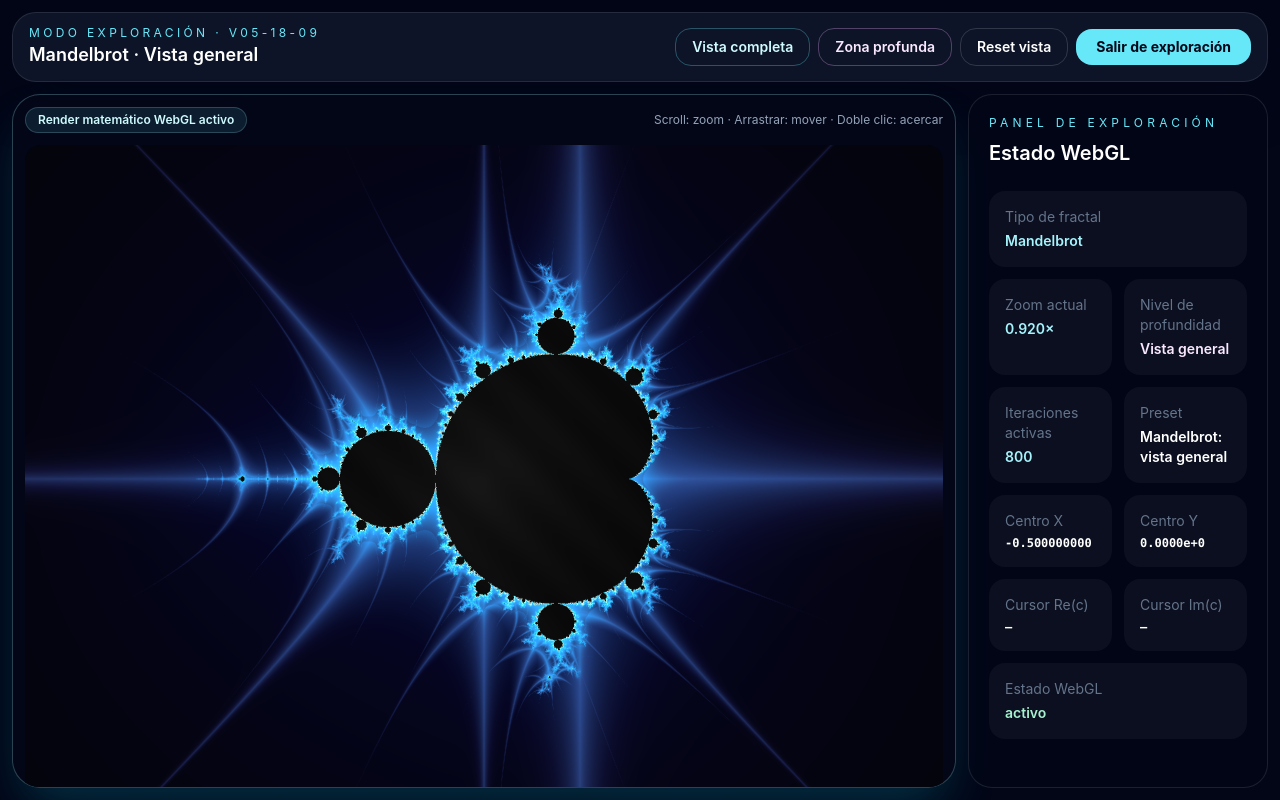
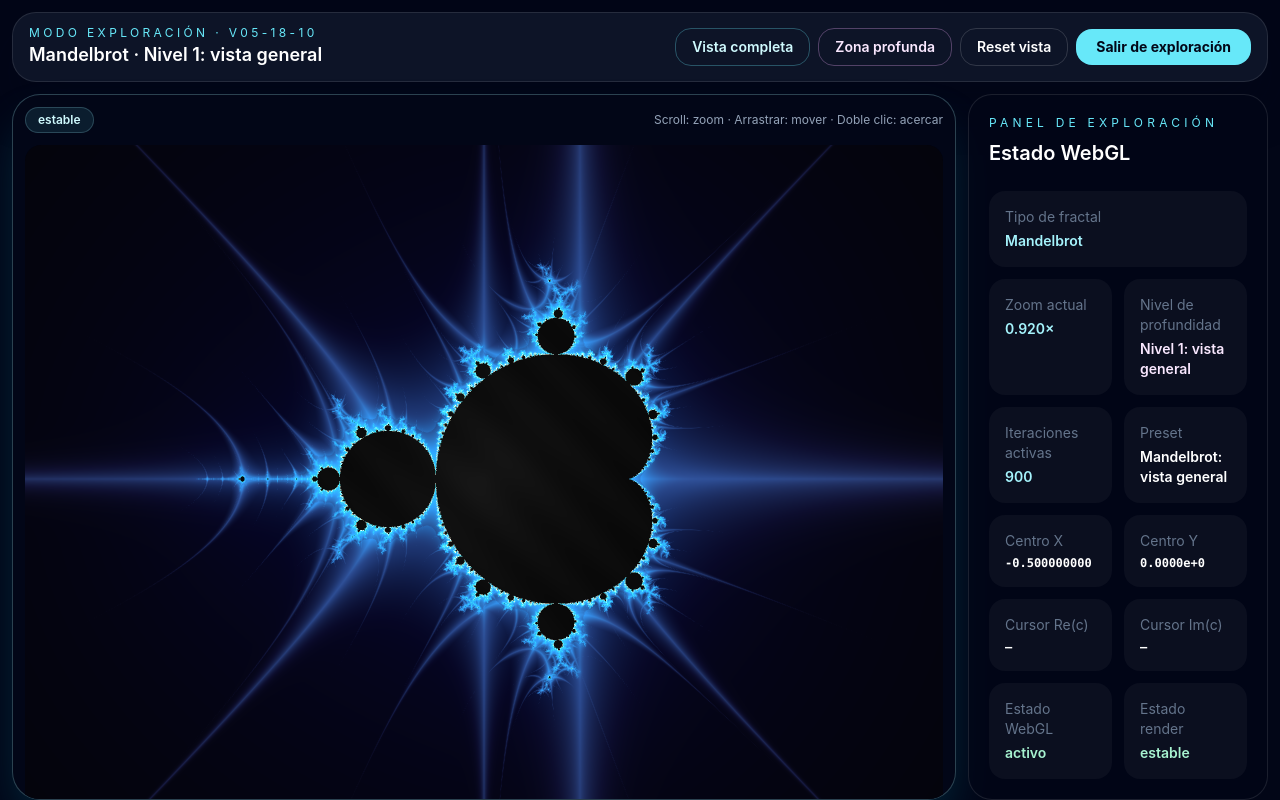
Before and after one commit to vhcanto/Fractales, a React (Vite) app: page / in a window 1280 px wide. Both pictures are taken after a click on the button "Modo exploración". Built offline with nearby package versions, Linux system fonts and the light colour scheme.

Commit message:
Implement deep fractal engine stage one

```diff
--- a/src/App.tsx
+++ b/src/App.tsx
@@ -10,7 +10,7 @@ function App() {
               <div className="flex h-12 w-12 items-center justify-center rounded-2xl bg-cyan-300 font-black text-slate-950">FR</div>
               <div>
                 <h1 className="text-2xl font-bold text-white">Fractal Renderer Lab</h1>
-                <p className="mt-1 text-sm text-slate-300">SistemaFractales · v05-18-09</p>
+                <p className="mt-1 text-sm text-slate-300">SistemaFractales · v05-18-10</p>
               </div>
             </div>
             <p className="max-w-2xl text-sm text-slate-300">
--- a/src/components/EscapeTimeFractalCanvas.tsx
+++ b/src/components/EscapeTimeFractalCanvas.tsx
@@ -1,13 +1,14 @@
-import { useEffect, useRef, useState } from 'react';
+import { useCallback, useEffect, useRef, useState } from 'react';
 import { EscapeTimeFractalRenderer } from '../lib/fractal/escape-time/EscapeTimeFractalRenderer';
 import { panCamera, screenToComplex, zoomCameraAt, type ComplexPoint } from '../lib/fractal/escape-time/camera/fractalCamera';
-import { tunePresetForZoom, type EscapeTimePreset } from '../lib/fractal/escape-time/presets/escapeTimePresets';
+import { getPreviewIterations, tunePresetForZoom, type EscapeTimePreset } from '../lib/fractal/escape-time/presets/escapeTimePresets';
 
 interface EscapeTimeFractalCanvasProps {
   preset: EscapeTimePreset;
   onPresetChange?: (preset: EscapeTimePreset) => void;
   onComplexPointChange?: (point: ComplexPoint) => void;
   onRendererError?: (error: unknown) => void;
+  onRenderStatusChange?: (status: 'recalculando' | 'estable') => void;
   explorationMode?: boolean;
 }
 
@@ -15,6 +16,7 @@ const MIN_CANVAS_WIDTH = 320;
 const MIN_CANVAS_HEIGHT = 520;
 const WHEEL_ZOOM_STRENGTH = 0.00125;
 const DOUBLE_CLICK_ZOOM = 2.2;
+const REFINEMENT_DEBOUNCE_MS = 320;
 
 const getTechnicalMessage = (error: unknown): string => {
   if (error instanceof Error && error.message.trim()) return error.message;
@@ -27,6 +29,7 @@ export function EscapeTimeFractalCanvas({
   onPresetChange,
   onComplexPointChange,
   onRendererError,
+  onRenderStatusChange,
   explorationMode = false,
 }: EscapeTimeFractalCanvasProps) {
   const canvasRef = useRef<HTMLCanvasElement | null>(null);
@@ -36,11 +39,52 @@ export function EscapeTimeFractalCanvas({
   const onRendererErrorRef = useRef(onRendererError);
   const onPresetChangeRef = useRef(onPresetChange);
   const onComplexPointChangeRef = useRef(onComplexPointChange);
+  const onRenderStatusChangeRef = useRef(onRenderStatusChange);
   const hasFailedRef = useRef(false);
   const dragStartRef = useRef<ComplexPoint | null>(null);
   const dragPresetRef = useRef<EscapeTimePreset | null>(null);
+  const refinementTimerRef = useRef<number | null>(null);
   const [statusMessage, setStatusMessage] = useState('Preparando prueba interna WebGL…');
   const [isDragging, setIsDragging] = useState(false);
+
+  const clearRefinementTimer = useCallback(() => {
+    if (refinementTimerRef.current !== null) {
+      window.clearTimeout(refinementTimerRef.current);
+      refinementTimerRef.current = null;
+    }
+  }, []);
+
+  const publishPreset = useCallback((nextPreset: EscapeTimePreset, progressive = true) => {
+    const finalPreset = tunePresetForZoom(nextPreset);
+
+    if (!progressive) {
+      clearRefinementTimer();
+      latestPresetRef.current = finalPreset;
+      onPresetChangeRef.current?.(finalPreset);
+      setStatusMessage('estable');
+      onRenderStatusChangeRef.current?.('estable');
+      return;
+    }
+
+    clearRefinementTimer();
+    const previewPreset = {
+      ...finalPreset,
+      maxIterations: getPreviewIterations(finalPreset.zoom, finalPreset.fractalType),
+    };
+
+    latestPresetRef.current = previewPreset;
+    onPresetChangeRef.current?.(previewPreset);
+    setStatusMessage('recalculando');
+    onRenderStatusChangeRef.current?.('recalculando');
+
+    refinementTimerRef.current = window.setTimeout(() => {
+      latestPresetRef.current = finalPreset;
+      onPresetChangeRef.current?.(finalPreset);
+      setStatusMessage('estable');
+      onRenderStatusChangeRef.current?.('estable');
+      refinementTimerRef.current = null;
+    }, REFINEMENT_DEBOUNCE_MS);
+  }, [clearRefinementTimer]);
 
   useEffect(() => {
     latestPresetRef.current = preset;
@@ -50,7 +94,8 @@ export function EscapeTimeFractalCanvas({
     onRendererErrorRef.current = onRendererError;
     onPresetChangeRef.current = onPresetChange;
     onComplexPointChangeRef.current = onComplexPointChange;
-  }, [onRendererError, onPresetChange, onComplexPointChange]);
+    onRenderStatusChangeRef.current = onRenderStatusChange;
+  }, [onRendererError, onPresetChange, onComplexPointChange, onRenderStatusChange]);
 
   useEffect(() => {
     const canvas = canvasRef.current;
@@ -111,7 +156,8 @@ export function EscapeTimeFractalCanvas({
         }
 
         rendererRef.current.render(latestPresetRef.current);
-        setStatusMessage('Render matemático WebGL activo');
+        setStatusMessage('estable');
+        onRenderStatusChangeRef.current?.('estable');
       } catch (error) {
         failSafely('No fue posible renderizar el fractal matemático WebGL.', error);
       }
@@ -134,8 +180,9 @@ export function EscapeTimeFractalCanvas({
       resizeObserver?.disconnect();
       rendererRef.current?.destroy();
       rendererRef.current = null;
+      clearRefinementTimer();
     };
-  }, [explorationMode]);
+  }, [clearRefinementTimer, explorationMode]);
 
   useEffect(() => {
     const host = containerRef.current;
@@ -173,12 +220,6 @@ export function EscapeTimeFractalCanvas({
       width: rect.width,
       height: rect.height,
     };
-  };
-
-  const publishPreset = (nextPreset: EscapeTimePreset) => {
-    const tunedPreset = tunePresetForZoom(nextPreset);
-    latestPresetRef.current = tunedPreset;
-    onPresetChangeRef.current?.(tunedPreset);
   };
 
   const handlePointerMove = (event: React.PointerEvent<HTMLCanvasElement>) => {
@@ -228,7 +269,7 @@ export function EscapeTimeFractalCanvas({
 
     canvas.addEventListener('wheel', handleNativeWheel, { passive: false });
     return () => canvas.removeEventListener('wheel', handleNativeWheel);
-  }, []);
+  }, [publishPreset]);
 
   const handleDoubleClick = (event: React.MouseEvent<HTMLCanvasElement>) => {
     const local = getLocalPoint(event);
--- a/src/components/FractalControls.tsx
+++ b/src/components/FractalControls.tsx
@@ -29,7 +29,7 @@ export function FractalControls({
     <div className="rounded-3xl border border-white/10 bg-white/[0.04] p-5 shadow-glow">
       <div className="flex flex-col gap-4 lg:flex-row lg:items-start lg:justify-between">
         <div>
-          <p className="text-sm uppercase tracking-[0.35em] text-cyan-300">Fractal Renderer Lab · v05-18-09</p>
+          <p className="text-sm uppercase tracking-[0.35em] text-cyan-300">Fractal Renderer Lab · v05-18-10</p>
           <h2 className="mt-2 text-3xl font-semibold text-white">Fractal Renderer Lab</h2>
           <p className="mt-2 max-w-2xl text-sm text-slate-400">
             Exploración matemática WebGL de Mandelbrot, Julia Set y Burning Ship con cámara interactiva, zoom profundo y paletas calibradas.
--- a/src/components/ParameterPanel.tsx
+++ b/src/components/ParameterPanel.tsx
@@ -5,6 +5,7 @@ interface ParameterPanelProps {
   escapePreset: EscapeTimePreset;
   complexPoint: ComplexPoint | null;
   webglStatus: 'activo' | 'error';
+  renderStatus: 'recalculando' | 'estable';
   compact?: boolean;
 }
 
@@ -14,7 +15,7 @@ const formatNumber = (value: number, digits = 6) => {
   return value.toFixed(digits);
 };
 
-export function ParameterPanel({ escapePreset, complexPoint, webglStatus, compact = false }: ParameterPanelProps) {
+export function ParameterPanel({ escapePreset, complexPoint, webglStatus, renderStatus, compact = false }: ParameterPanelProps) {
   const depthLevel = getDepthLevel(escapePreset.zoom);
 
   return (
@@ -73,9 +74,15 @@ export function ParameterPanel({ escapePreset, complexPoint, webglStatus, compac
             <p className="mt-1 font-mono text-xs font-semibold text-white">{complexPoint ? formatNumber(complexPoint.y, 9) : '—'}</p>
           </div>
         </div>
-        <div className="rounded-2xl bg-white/[0.04] p-4">
-          <p className="text-slate-500">Estado WebGL</p>
-          <p className={`mt-1 font-semibold ${webglStatus === 'error' ? 'text-rose-200' : 'text-emerald-200'}`}>{webglStatus}</p>
+        <div className="grid grid-cols-2 gap-3">
+          <div className="rounded-2xl bg-white/[0.04] p-4">
+            <p className="text-slate-500">Estado WebGL</p>
+            <p className={`mt-1 font-semibold ${webglStatus === 'error' ? 'text-rose-200' : 'text-emerald-200'}`}>{webglStatus}</p>
+          </div>
+          <div className="rounded-2xl bg-white/[0.04] p-4">
+            <p className="text-slate-500">Estado render</p>
+            <p className={`mt-1 font-semibold ${renderStatus === 'recalculando' ? 'text-amber-200' : 'text-emerald-200'}`}>{renderStatus}</p>
+          </div>
         </div>
         {!compact ? (
           <div className="rounded-2xl border border-cyan-300/15 bg-cyan-300/10 p-4 text-cyan-50">
--- a/src/lib/fractal/escape-time/EscapeTimeFractalRenderer.ts
+++ b/src/lib/fractal/escape-time/EscapeTimeFractalRenderer.ts
@@ -103,7 +103,7 @@ export class EscapeTimeFractalRenderer {
     this.setUniform2f(bundle.uniforms.resolution, this.canvas.width, this.canvas.height);
     this.setUniform2f(bundle.uniforms.center, preset.centerX, preset.centerY);
     this.setUniform1f(bundle.uniforms.zoom, preset.zoom);
-    this.setUniform1i(bundle.uniforms.maxIterations, Math.min(Math.max(Math.round(preset.maxIterations), 24), 3000));
+    this.setUniform1i(bundle.uniforms.maxIterations, Math.min(Math.max(Math.round(preset.maxIterations), 24), 5000));
     this.setUniform1f(bundle.uniforms.escapeRadius, preset.escapeRadius);
     if (bundle.uniforms.palette) gl.uniform3fv(bundle.uniforms.palette, flatPalette);
     this.setUniform1f(bundle.uniforms.colorShift, preset.colorShift);
--- a/src/lib/fractal/escape-time/presets/escapeTimePresets.ts
+++ b/src/lib/fractal/escape-time/presets/escapeTimePresets.ts
@@ -9,6 +9,8 @@ export interface FractalCameraState {
   initialCenterX: number;
   initialCenterY: number;
   initialZoom: number;
+  minZoom: number;
+  maxZoom: number;
 }
 
 export interface EscapeTimePreset extends FractalCameraState {
@@ -27,11 +29,16 @@ export interface EscapeTimePreset extends FractalCameraState {
   juliaC?: { x: number; y: number };
 }
 
-const withInitialCamera = <T extends Omit<EscapeTimePreset, 'initialCenterX' | 'initialCenterY' | 'initialZoom'>>(preset: T): EscapeTimePreset => ({
+const DEFAULT_MIN_ZOOM = 0.08;
+const DEFAULT_MAX_ZOOM = 100_000_000_000_000;
+
+const withInitialCamera = <T extends Omit<EscapeTimePreset, keyof Pick<FractalCameraState, 'initialCenterX' | 'initialCenterY' | 'initialZoom' | 'minZoom' | 'maxZoom'>> & Partial<Pick<FractalCameraState, 'minZoom' | 'maxZoom'>>>(preset: T): EscapeTimePreset => ({
   ...preset,
   initialCenterX: preset.centerX,
   initialCenterY: preset.centerY,
   initialZoom: preset.zoom,
+  minZoom: preset.minZoom ?? DEFAULT_MIN_ZOOM,
+  maxZoom: preset.maxZoom ?? DEFAULT_MAX_ZOOM,
 });
 
 const basePresetByType: Record<EscapeTimeFractalType, Omit<EscapeTimePreset, keyof FractalCameraState | 'id' | 'name' | 'description'>> = {
@@ -170,19 +177,29 @@ export const fractalTypeLabels: Record<EscapeTimeFractalType, string> = {
 };
 
 export const getDepthLevel = (zoom: number): string => {
-  if (zoom < 8) return 'Vista general';
-  if (zoom < 250) return 'Profundidad media';
-  if (zoom < 8_000) return 'Zoom alto';
-  if (zoom < 300_000) return 'Profundidad extrema';
-  return 'Microdetalle profundo';
+  if (zoom < 8) return 'Nivel 1: vista general';
+  if (zoom < 250) return 'Nivel 2: acercamiento';
+  if (zoom < 8_000) return 'Nivel 3: detalle';
+  if (zoom < 300_000) return 'Nivel 4: profundo';
+  return 'Nivel 5: muy profundo';
 };
 
-export const getDynamicIterations = (zoom: number): number => {
-  if (zoom < 25) return 800;
-  if (zoom < 1_000) return 1200;
-  if (zoom < 80_000) return 1800;
-  if (zoom < 4_000_000) return 2500;
-  return 3000;
+export const getAdaptiveIterations = (zoom: number, fractalType: EscapeTimeFractalType): number => {
+  const safeZoom = Math.max(zoom, 0.0001);
+  const base = safeZoom < 25 ? 800 : safeZoom < 1_000 ? 1300 : safeZoom < 80_000 ? 2200 : safeZoom < 4_000_000 ? 3400 : 4600;
+  const offset = safeZoom < 25
+    ? (fractalType === 'mandelbrot' ? 100 : fractalType === 'julia' ? -50 : -150)
+    : (fractalType === 'mandelbrot' ? 300 : fractalType === 'julia' ? -150 : -350);
+  const adjusted = base + offset;
+  const minimum = fractalType === 'burningShip' ? 600 : 650;
+  const maximum = fractalType === 'mandelbrot' ? 5000 : fractalType === 'julia' ? 4400 : 3800;
+  return Math.min(maximum, Math.max(minimum, adjusted));
+};
+
+export const getPreviewIterations = (zoom: number, fractalType: EscapeTimeFractalType): number => {
+  const finalIterations = getAdaptiveIterations(zoom, fractalType);
+  const floor = fractalType === 'burningShip' ? 360 : 420;
+  return Math.max(floor, Math.round(finalIterations * 0.38));
 };
 
 export const tunePresetForZoom = (preset: EscapeTimePreset): EscapeTimePreset => {
@@ -194,7 +211,7 @@ export const tunePresetForZoom = (preset: EscapeTimePreset): EscapeTimePreset =>
 
   return {
     ...preset,
-    maxIterations: getDynamicIterations(preset.zoom),
+    maxIterations: getAdaptiveIterations(preset.zoom, preset.fractalType),
     contrast,
     gamma,
     brightness,
--- a/src/lib/fractal/escape-time/utils/shaderUtils.ts
+++ b/src/lib/fractal/escape-time/utils/shaderUtils.ts
@@ -25,7 +25,7 @@ void main() {
 export const shaderPrelude = `
 precision highp float;
 
-#define MAX_STEPS 3000
+#define MAX_STEPS 5000
 
 varying vec2 v_uv;
 uniform vec2 u_resolution;
--- a/src/pages/FractalLab.tsx
+++ b/src/pages/FractalLab.tsx
@@ -41,6 +41,7 @@ export function FractalLab() {
   const [webglError, setWebglError] = useState<string | null>(null);
   const [retryToken, setRetryToken] = useState(0);
   const [isExplorationMode, setIsExplorationMode] = useState(false);
+  const [renderStatus, setRenderStatus] = useState<'recalculando' | 'estable'>('estable');
 
   useEffect(() => {
     document.body.classList.toggle('overflow-hidden', isExplorationMode);
@@ -54,6 +55,7 @@ export function FractalLab() {
     setComplexPoint(null);
     setWebglError(null);
     setRetryToken((current) => current + 1);
+    setRenderStatus('estable');
   };
 
   const changeFractalType = (nextType: EscapeTimeFractalType) => {
@@ -67,16 +69,19 @@ export function FractalLab() {
   const resetView = () => {
     setActivePreset((current) => tunePresetForZoom(resetPresetCamera(current)));
     setComplexPoint(null);
+    setRenderStatus('estable');
   };
 
   const regenerateView = () => {
     setActivePreset((current) => regeneratePreset(current));
     setComplexPoint(null);
+    setRenderStatus('estable');
   };
 
   const retryWebGL = () => {
     setWebglError(null);
     setRetryToken((current) => current + 1);
+    setRenderStatus('estable');
   };
 
   const webglErrorCard = (
@@ -116,6 +121,7 @@ export function FractalLab() {
           onComplexPointChange={setComplexPoint}
           onPresetChange={setActivePreset}
           onRendererError={(error) => setWebglError(getErrorMessage(error))}
+          onRenderStatusChange={setRenderStatus}
         />
       )}
     </FractalErrorBoundary>
@@ -126,7 +132,7 @@ export function FractalLab() {
       <div className="fixed inset-0 z-50 flex flex-col gap-3 overflow-hidden bg-slate-950 p-3 text-slate-100">
         <div className="flex flex-wrap items-center justify-between gap-3 rounded-3xl border border-white/10 bg-slate-900/90 px-4 py-3 shadow-2xl shadow-slate-950/50">
           <div>
-            <p className="text-xs uppercase tracking-[0.28em] text-cyan-300">Modo exploración · v05-18-09</p>
+            <p className="text-xs uppercase tracking-[0.28em] text-cyan-300">Modo exploración · v05-18-10</p>
             <h2 className="text-lg font-semibold text-white">{fractalTypeLabels[fractalType]} · {getDepthLevel(activePreset.zoom)}</h2>
           </div>
           <div className="flex flex-wrap items-center gap-2 text-sm">
@@ -147,7 +153,7 @@ export function FractalLab() {
         <div className="grid min-h-0 flex-1 gap-3 xl:grid-cols-[minmax(0,1fr)_300px]">
           <main className="min-h-0">{fractalCanvas}</main>
           <div className="hidden xl:block">
-            <ParameterPanel escapePreset={activePreset} complexPoint={complexPoint} webglStatus={webglError ? 'error' : 'activo'} compact />
+            <ParameterPanel escapePreset={activePreset} complexPoint={complexPoint} webglStatus={webglError ? 'error' : 'activo'} renderStatus={renderStatus} compact />
           </div>
         </div>
       </div>
@@ -170,7 +176,7 @@ export function FractalLab() {
         />
         {fractalCanvas}
       </main>
-      <ParameterPanel escapePreset={activePreset} complexPoint={complexPoint} webglStatus={webglError ? 'error' : 'activo'} />
+      <ParameterPanel escapePreset={activePreset} complexPoint={complexPoint} webglStatus={webglError ? 'error' : 'activo'} renderStatus={renderStatus} />
     </div>
   );
 }
```
Also changed, not shown: src/lib/fractal/escape-time/camera/fractalCamera.ts (+7 -1 lines).
